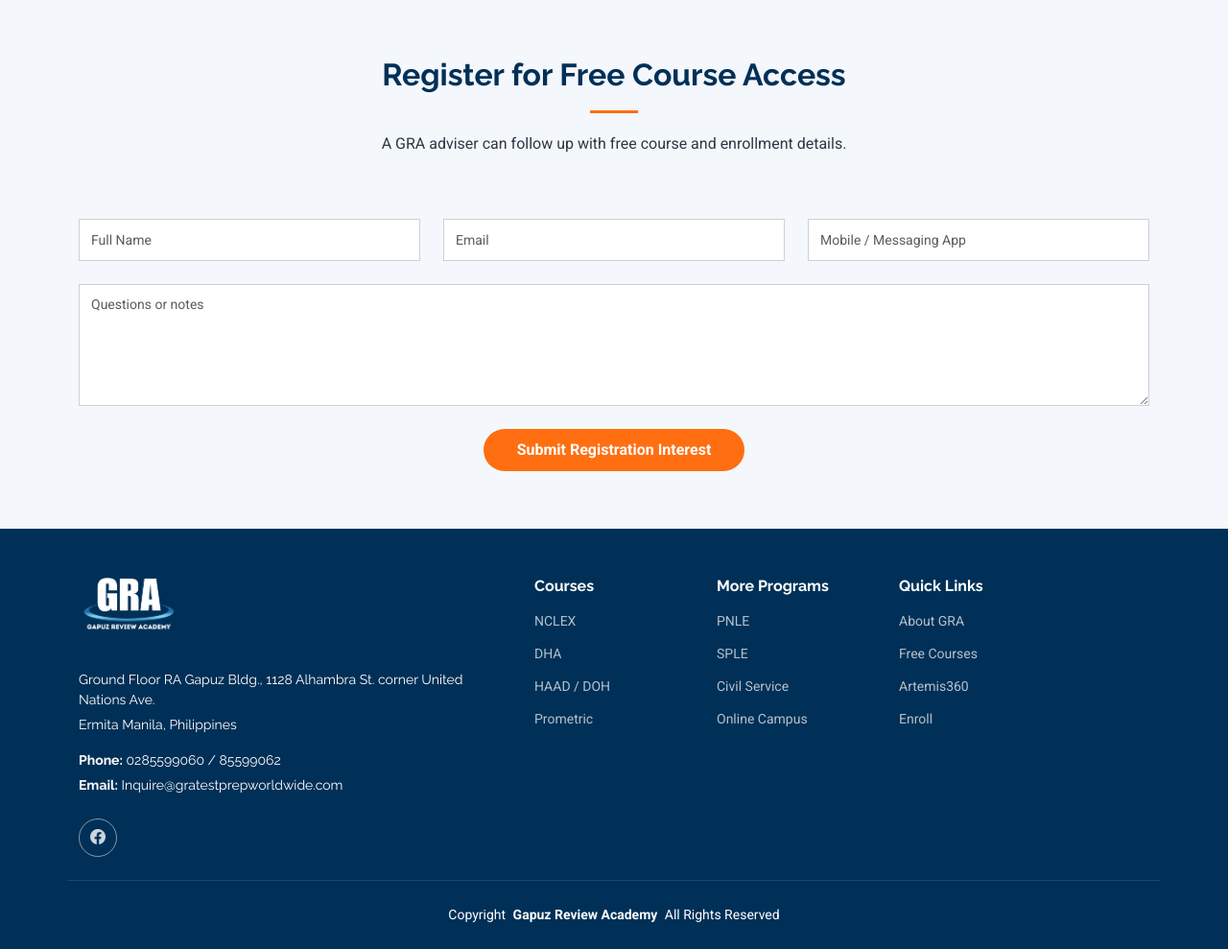
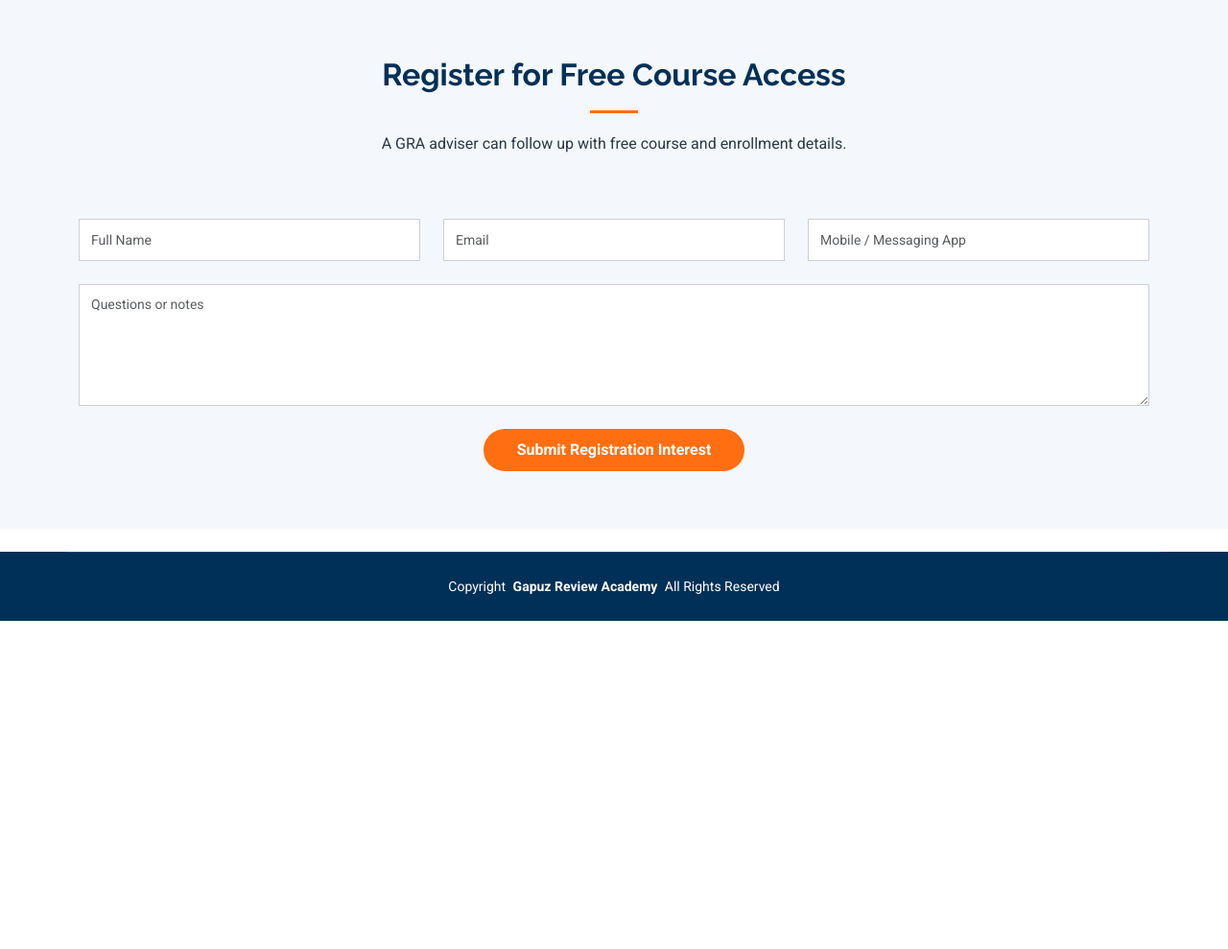
Before and after one commit to boybilis/gra, a PHP site: page /online-campus.php in a window 1280 px wide. Shown: the part 1478-2467 px from the top of the page at 96% size. After the commit the page ends 2125 px from the top, so only its background shows below. Run offline with PHP 8.4, Linux system fonts and the light colour scheme.

Commit message:
Updated files

```diff
--- a/downloadable-notes.php
+++ b/downloadable-notes.php
@@ -45,5 +45,8 @@ $accessGranted = is_booking_email_registered($email);
       <a class="btn btn-outline-primary" href="online-campus.php">Back to Online Campus</a>
     <?php endif; ?>
   </main>
+  <footer id="footer" class="footer dark-background">
+    <div class="container copyright text-center mt-4"><p><span>Copyright</span> <strong class="px-1 sitename">Gapuz Review Academy</strong> <span>All Rights Reserved</span></p></div>
+  </footer>
 </body>
 </html>
--- a/mini-lessons.php
+++ b/mini-lessons.php
@@ -107,6 +107,9 @@ if ($accessGranted) {
     </section>
     <?php endif; ?>
   </main>
+  <footer id="footer" class="footer dark-background">
+    <div class="container copyright text-center mt-4"><p><span>Copyright</span> <strong class="px-1 sitename">Gapuz Review Academy</strong> <span>All Rights Reserved</span></p></div>
+  </footer>
 
   <script>
     (() => {
--- a/online-campus.php
+++ b/online-campus.php
@@ -108,22 +108,6 @@
   </main>
 
   <footer id="footer" class="footer dark-background">
-    <div class="container footer-top">
-      <div class="row gy-4">
-        <div class="col-lg-5 col-md-6 footer-about">
-          <a href="index.php" class="logo d-flex align-items-center"><img src="assets/img/gra/gra-logo.png" alt="Gapuz Review Academy logo"></a>
-          <div class="footer-contact pt-3">
-            <p>Ground Floor RA Gapuz Bldg., 1128 Alhambra St. corner United Nations Ave.</p>
-            <p>Ermita Manila, Philippines</p>
-            <p class="mt-3"><strong>Phone:</strong> <span>0285599060 / 85599062</span></p><p><strong>Email:</strong> <span>Inquire@gratestprepworldwide.com</span></p>
-          </div>
-          <div class="social-links d-flex mt-4"><a href="https://www.facebook.com/gapuzreviewacademyofficial"><i class="bi bi-facebook"></i></a></div>
-        </div>
-        <div class="col-lg-2 col-md-3 footer-links"><h4>Courses</h4><ul><li><a href="nclex-rn-courses.php">NCLEX</a></li><li><a href="dha-rn-courses.php">DHA</a></li><li><a href="doh-haad-rn-courses.php">HAAD / DOH</a></li><li><a href="prometric-rn-courses.php">Prometric</a></li></ul></div>
-        <div class="col-lg-2 col-md-3 footer-links"><h4>More Programs</h4><ul><li><a href="pnle-courses.php">PNLE</a></li><li><a href="sple-courses.php">SPLE</a></li><li><a href="civil-service-courses.php">Civil Service</a></li><li><a href="online-campus.php">Online Campus</a></li></ul></div>
-        <div class="col-lg-3 col-md-3 footer-links"><h4>Quick Links</h4><ul><li><a href="index.php#about">About GRA</a></li><li><a href="index.php#free-courses">Free Courses</a></li><li><a href="https://artemis360.gapuzreview.com">Artemis360</a></li><li><a href="index.php#enroll">Enroll</a></li></ul></div>
-      </div>
-    </div>
     <div class="container copyright text-center mt-4"><p><span>Copyright</span> <strong class="px-1 sitename">Gapuz Review Academy</strong> <span>All Rights Reserved</span></p></div>
   </footer>
 
--- a/orientation-webinar.php
+++ b/orientation-webinar.php
@@ -43,5 +43,8 @@ $accessGranted = is_booking_email_registered($email);
       <a class="btn btn-outline-primary" href="online-campus.php">Back to Online Campus</a>
     <?php endif; ?>
   </main>
+  <footer id="footer" class="footer dark-background">
+    <div class="container copyright text-center mt-4"><p><span>Copyright</span> <strong class="px-1 sitename">Gapuz Review Academy</strong> <span>All Rights Reserved</span></p></div>
+  </footer>
 </body>
 </html>
--- a/practice-quizzes.php
+++ b/practice-quizzes.php
@@ -45,5 +45,8 @@ $accessGranted = is_booking_email_registered($email);
       <a class="btn btn-outline-primary" href="online-campus.php">Back to Online Campus</a>
     <?php endif; ?>
   </main>
+  <footer id="footer" class="footer dark-background">
+    <div class="container copyright text-center mt-4"><p><span>Copyright</span> <strong class="px-1 sitename">Gapuz Review Academy</strong> <span>All Rights Reserved</span></p></div>
+  </footer>
 </body>
 </html>
```
